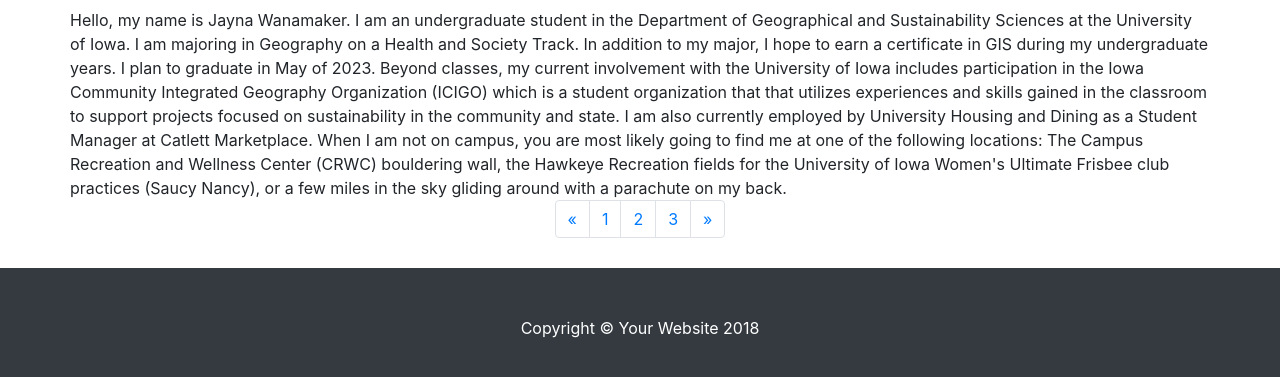
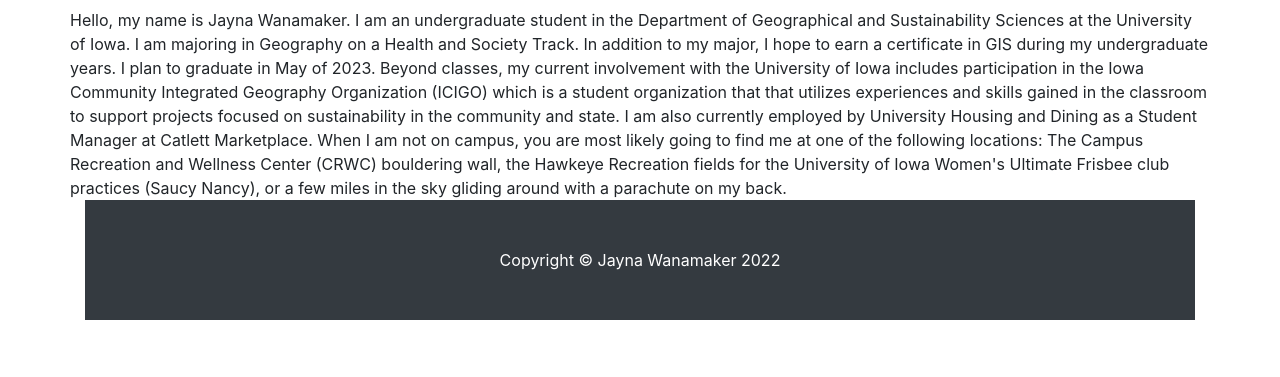
Before and after one commit to geog3540/jwanamaker, a website: page myshortbio.html in a window 1280 px wide. Shown: the part 437-814 px from the top of the page. Drawn offline with Linux system fonts and the light colour scheme.

Commit message:
updated links/deleted 'pages'
made the links available on the words and image and got rid of my page numbers and added copyrights.

```diff
--- a/myshortbio.html
+++ b/myshortbio.html
@@ -74,38 +74,12 @@
       </div>
       <!-- /.row -->
 
-      <!-- Pagination -->
-      <ul class="pagination justify-content-center">
-        <li class="page-item">
-          <a class="page-link" href="#" aria-label="Previous">
-            <span aria-hidden="true">&laquo;</span>
-            <span class="sr-only">Previous</span>
-          </a>
-        </li>
-        <li class="page-item">
-          <a class="page-link" href="#">1</a>
-        </li>
-        <li class="page-item">
-          <a class="page-link" href="#">2</a>
-        </li>
-        <li class="page-item">
-          <a class="page-link" href="#">3</a>
-        </li>
-        <li class="page-item">
-          <a class="page-link" href="#" aria-label="Next">
-            <span aria-hidden="true">&raquo;</span>
-            <span class="sr-only">Next</span>
-          </a>
-        </li>
-      </ul>
-
-    </div>
     <!-- /.container -->
 
     <!-- Footer -->
     <footer class="py-5 bg-dark">
       <div class="container">
-        <p class="m-0 text-center text-white">Copyright &copy; Your Website 2018</p>
+        <p class="m-0 text-center text-white">Copyright &copy; Jayna Wanamaker 2022</p>
       </div>
       <!-- /.container -->
     </footer>
```
Also changed, not shown: index.html (+7 -33 lines).
